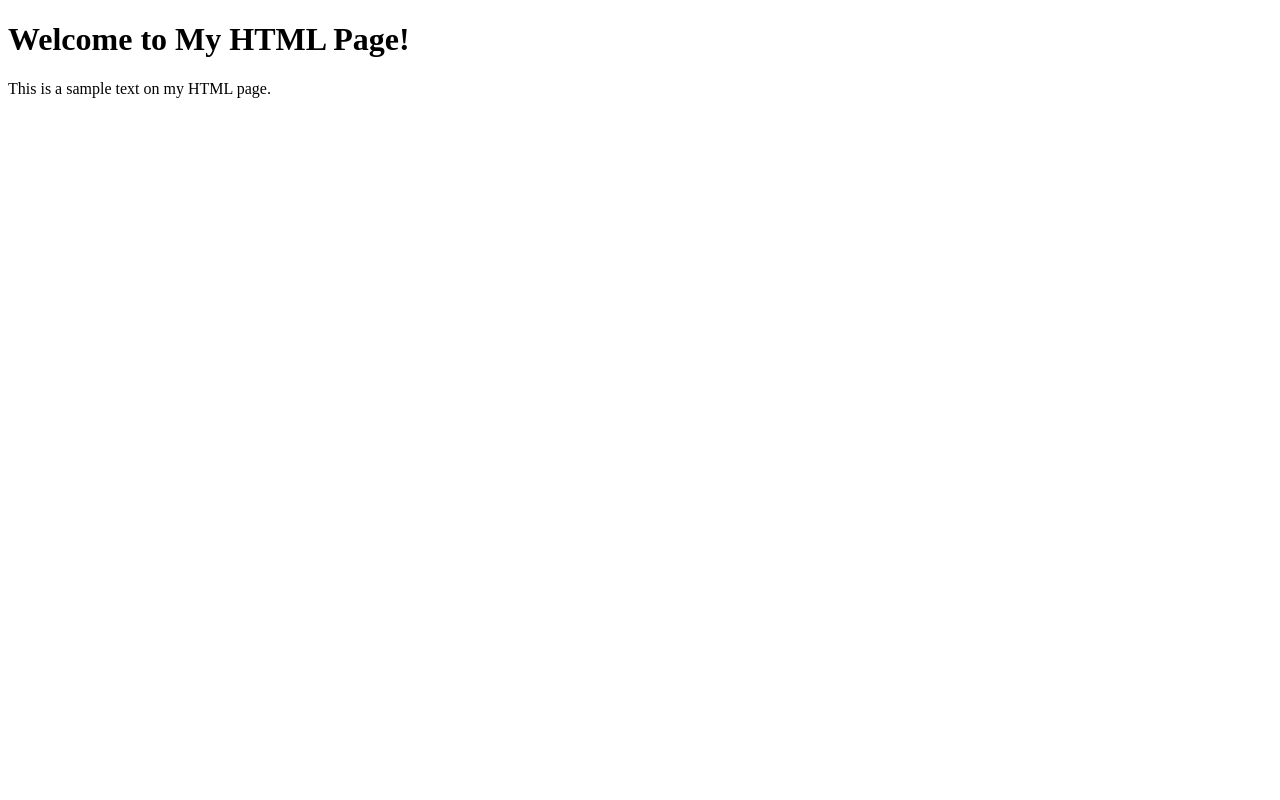
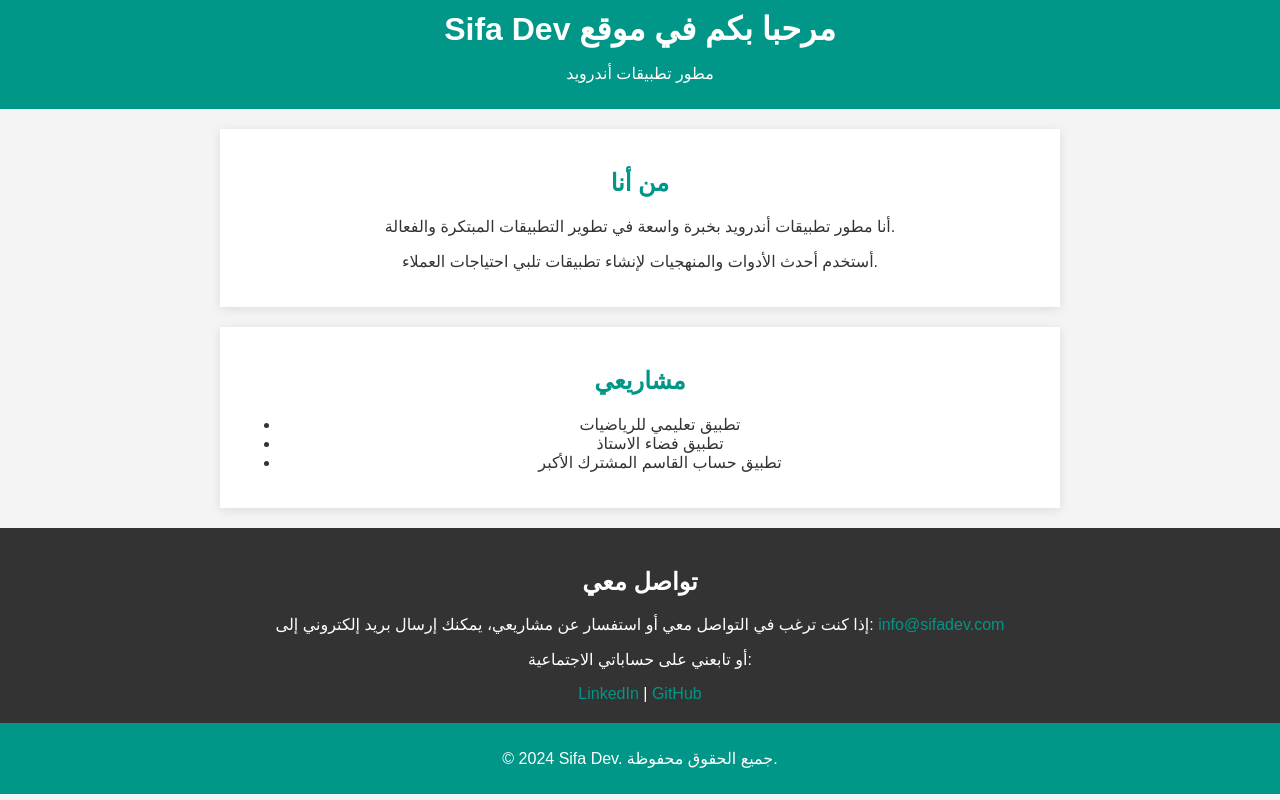
Before and after one commit to sifadev23/sifadev23.github.io, a plain HTML site: page index.html in a window 1280 px wide. Drawn offline with Linux system fonts and the light colour scheme.

Commit message:
Update index.html

```diff
--- a/index.html
+++ b/index.html
@@ -1,12 +1,88 @@
 <!DOCTYPE html>
-<html lang="en">
+<html lang="ar">
 <head>
     <meta charset="UTF-8">
     <meta name="viewport" content="width=device-width, initial-scale=1.0">
-    <title>My HTML Page</title>
+    <meta name="description" content="Sifa Dev - مطور تطبيقات أندرويد.">
+    <title>Sifa Dev | مطور تطبيقات أندرويد</title>
+    <style>
+        body {
+            font-family: Arial, sans-serif;
+            margin: 0;
+            padding: 0;
+            background-color: #f4f4f4;
+            color: #333;
+            text-align: center;
+        }
+        header {
+            background-color: #009688;
+            color: white;
+            padding: 10px 0;
+        }
+        header h1 {
+            margin: 0;
+        }
+        section {
+            padding: 20px;
+        }
+        .about, .projects {
+            background-color: white;
+            margin: 20px auto;
+            padding: 20px;
+            max-width: 800px;
+            box-shadow: 0 2px 10px rgba(0, 0, 0, 0.1);
+        }
+        .about h2, .projects h2 {
+            color: #009688;
+        }
+        .contact {
+            background-color: #333;
+            color: white;
+            padding: 20px 0;
+        }
+        .contact a {
+            color: #009688;
+            text-decoration: none;
+        }
+        footer {
+            padding: 10px;
+            background-color: #009688;
+            color: white;
+        }
+    </style>
 </head>
 <body>
-    <h1>Welcome to My HTML Page!</h1>
-    <p>This is a sample text on my HTML page.</p>
+
+<header>
+    <h1>Sifa Dev مرحبا بكم في موقع </h1>
+    <p>مطور تطبيقات أندرويد</p>
+</header>
+
+<section class="about">
+    <h2>من أنا</h2>
+    <p>أنا  مطور تطبيقات أندرويد بخبرة واسعة في تطوير التطبيقات المبتكرة والفعالة.</p>
+    <p>أستخدم أحدث الأدوات والمنهجيات لإنشاء تطبيقات تلبي احتياجات العملاء.</p>
+</section>
+
+<section class="projects">
+    <h2>مشاريعي</h2>
+    <ul>
+        <li>تطبيق تعليمي للرياضيات</li>
+        <li>تطبيق فضاء الاستاذ</li>
+        <li>تطبيق حساب القاسم المشترك الأكبر</li>
+    </ul>
+</section>
+
+<section class="contact">
+    <h2>تواصل معي</h2>
+    <p>إذا كنت ترغب في التواصل معي أو استفسار عن مشاريعي، يمكنك إرسال بريد إلكتروني إلى: <a href="mailto:sifadev23@gmail.com">info@sifadev.com</a></p>
+    <p>أو تابعني على حساباتي الاجتماعية:</p>
+    <a href="#">LinkedIn</a> | <a href="#">GitHub</a>
+</section>
+
+<footer>
+    <p>&copy; 2024 Sifa Dev. جميع الحقوق محفوظة.</p>
+</footer>
+
 </body>
 </html>
```
